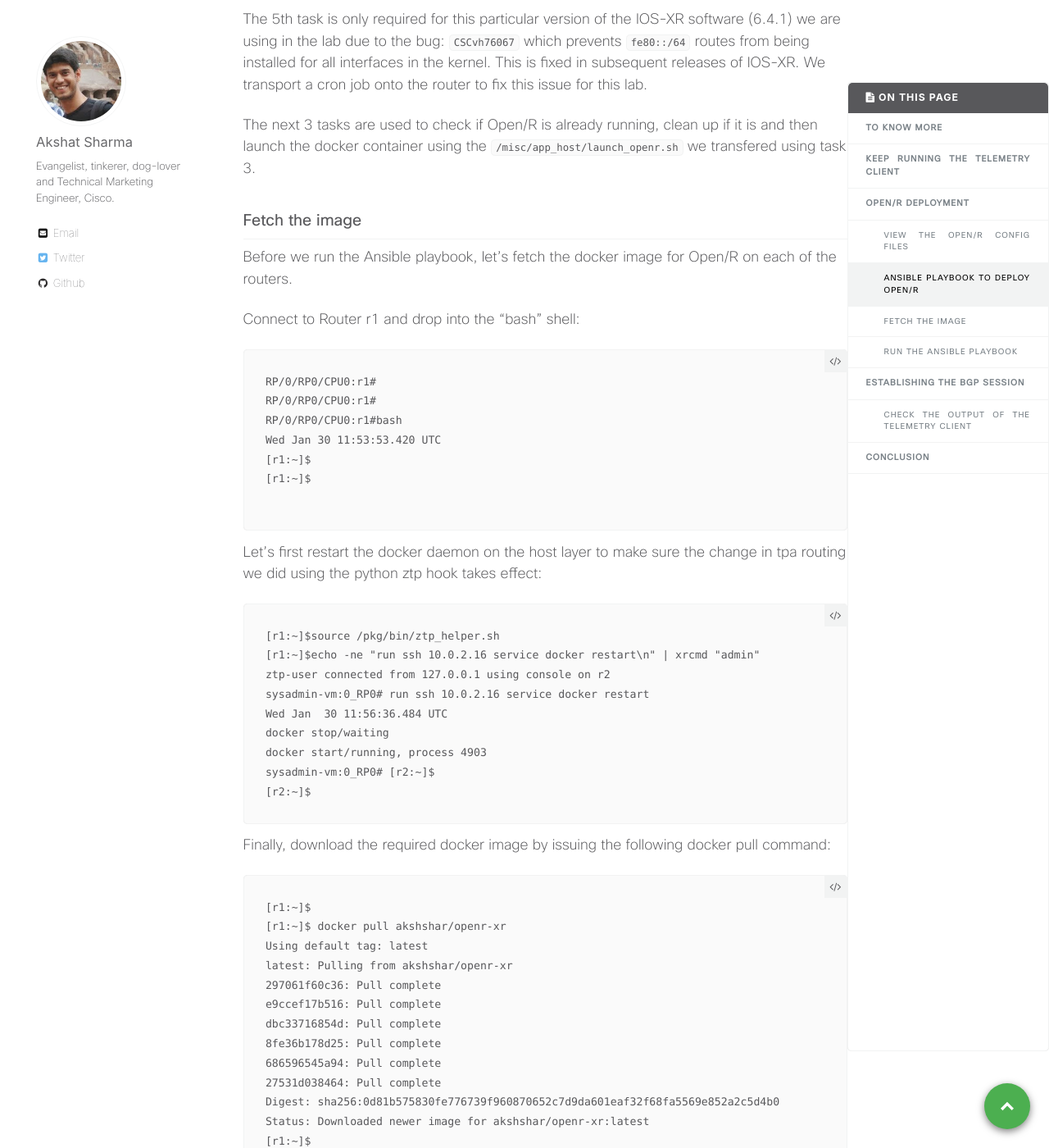
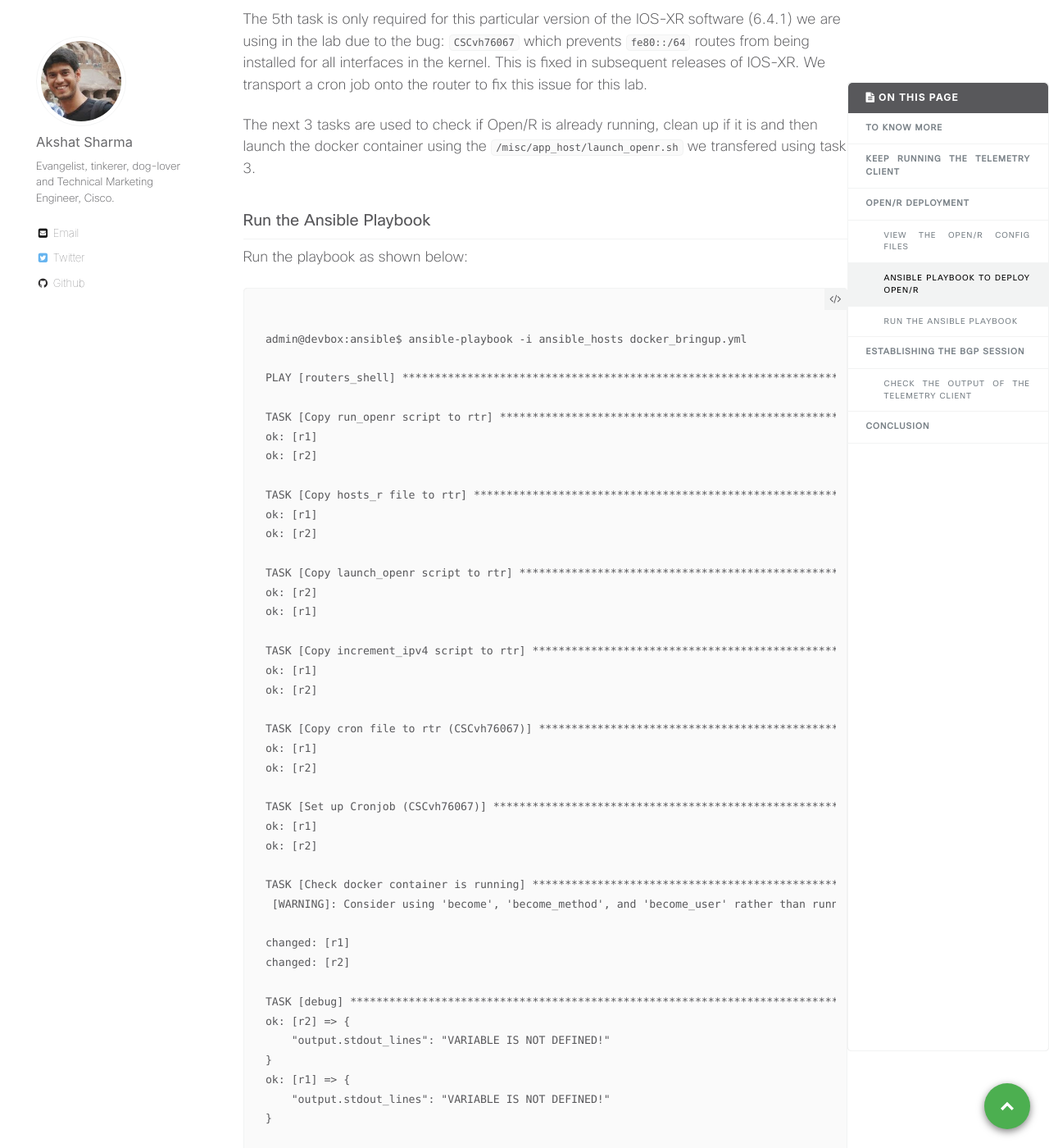
Before and after one commit to nanog75/hackathon, a Jekyll site: the page built from _wkinstructions/2019-01-30-step-3-combining-telemetry-with-Ansible-and-Open-r.md, in a window 1280 px wide and 1400 px high, scrolled down 7665 px. Shown: the whole window at 82% size. Built offline with Jekyll 4.4.1, drawn with Linux system fonts in a browser that asks for light colours; comment, search, counter and statistics services are not loaded; some of the changed text lies outside the part shown.

Commit message:
Update 2019-01-30-step-3-combining-telemetry-with-Ansible-and-Open-r.md

````diff
--- a/_wkinstructions/2019-01-30-step-3-combining-telemetry-with-Ansible-and-Open-r.md
+++ b/_wkinstructions/2019-01-30-step-3-combining-telemetry-with-Ansible-and-Open-r.md
@@ -300,79 +300,6 @@ The next 3 tasks are used to check if Open/R is already running, clean up if it
 
 
 
-### Fetch the image
-
-Before we run the Ansible playbook, let's fetch the docker image for Open/R on each of the routers.
-
-Connect to Router r1 and drop into the "bash" shell:
-
-
-```
-RP/0/RP0/CPU0:r1#
-RP/0/RP0/CPU0:r1#
-RP/0/RP0/CPU0:r1#bash
-Wed Jan 30 11:53:53.420 UTC
-[r1:~]$
-[r1:~]$
-
-```
-
-
-Let's first restart the docker daemon on the host layer to make sure the change in tpa routing we did using the python ztp hook takes effect:
-
-```
-[r1:~]$source /pkg/bin/ztp_helper.sh
-[r1:~]$echo -ne "run ssh 10.0.2.16 service docker restart\n" | xrcmd "admin"
-ztp-user connected from 127.0.0.1 using console on r2
-sysadmin-vm:0_RP0# run ssh 10.0.2.16 service docker restart
-Wed Jan  30 11:56:36.484 UTC
-docker stop/waiting
-docker start/running, process 4903
-sysadmin-vm:0_RP0# [r2:~]$
-[r2:~]$
-```
-
-Finally, download the required docker image by issuing the following docker pull command:
-
-```
-[r1:~]$
-[r1:~]$ docker pull akshshar/openr-xr
-Using default tag: latest
-latest: Pulling from akshshar/openr-xr
-297061f60c36: Pull complete
-e9ccef17b516: Pull complete
-dbc33716854d: Pull complete
-8fe36b178d25: Pull complete
-686596545a94: Pull complete
-27531d038464: Pull complete
-Digest: sha256:0d81b575830fe776739f960870652c7d9da601eaf32f68fa5569e852a2c5d4b0
-Status: Downloaded newer image for akshshar/openr-xr:latest
-[r1:~]$
-
-```
-
-Now login to router r2 and repeat the same procedure. In the end, you should see the image loaded up on the routers:
-
-Router r1:
-
-```
-[r1:~]$
-[r1:~]$ docker images
-REPOSITORY          TAG                 IMAGE ID            CREATED             SIZE
-akshshar/openr-xr   latest              b51c260b060e        3 weeks ago         1.756 GB
-[r1:~]$
-
-```
-
-Router r2:
-
-```
-[r2:~]$ docker images
-REPOSITORY          TAG                 IMAGE ID            CREATED             SIZE
-akshshar/openr-xr   latest              b51c260b060e        3 weeks ago         1.756 GB
-[r2:~]$
-
-```
 
 ### Run the Ansible Playbook
 
````
